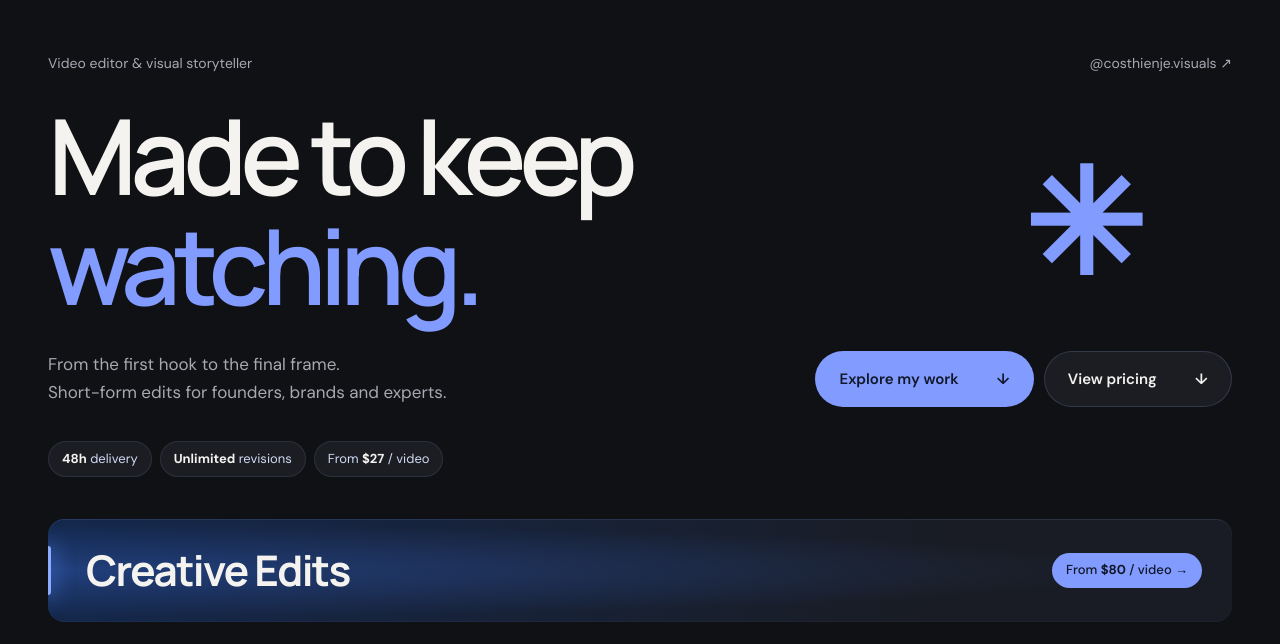
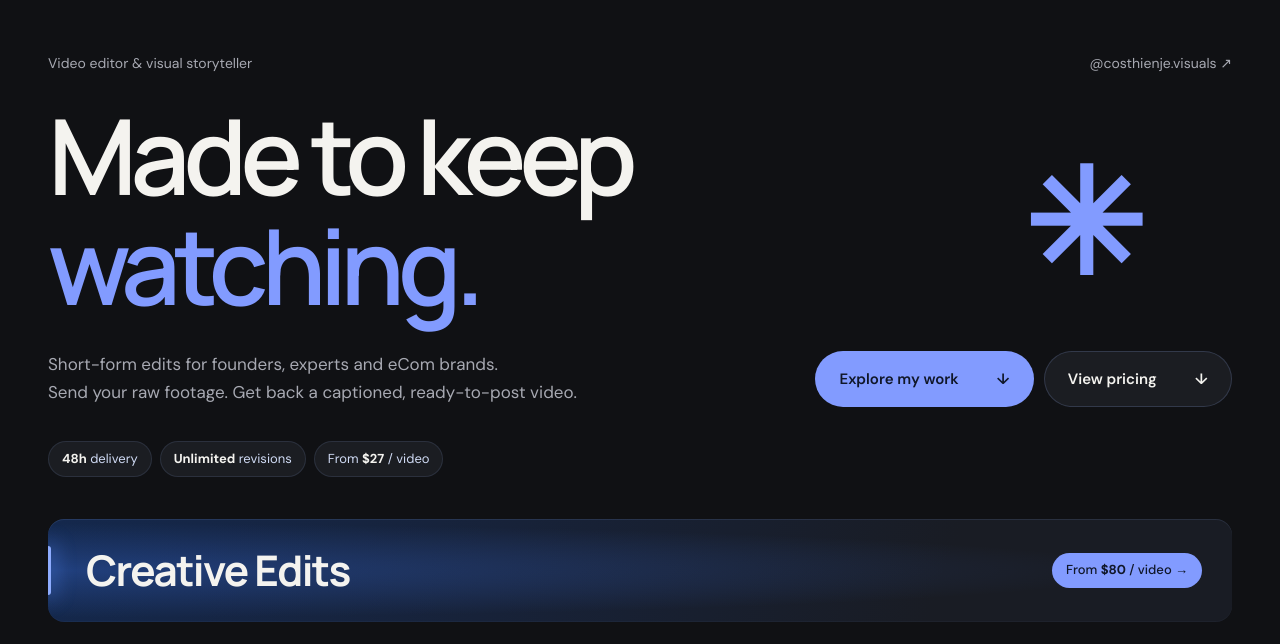
Before and after one commit to costhienje-dotcom/costhienje-dotcom.github.io, a plain HTML site: page index.html in a window 1280 px wide. Shown: the part 100-744 px from the top of the page. Drawn offline with Linux system fonts and the light colour scheme.

Commit message:
Rewrite hero subline: who it's for and what clients get
Co-Authored-By: Claude Opus 5.5 <noreply@anthropic.com>

```diff
--- a/index.html
+++ b/index.html
@@ -18,7 +18,7 @@
   <section class="hero wrap" aria-labelledby="hero-title">
     <div class="hero-intro"><p>Video editor & visual storyteller</p><a href="https://www.instagram.com/costhienje.visuals/" target="_blank" rel="noopener noreferrer">@costhienje.visuals ↗</a></div>
     <h1 id="hero-title">Made to keep<br><em>watching.</em><span class="asterisk" aria-hidden="true">✳</span></h1>
-    <div class="hero-bottom"><p>From the first hook to the final frame.<br>Short-form edits for founders, brands and experts.</p><div class="hero-actions"><a class="button primary" href="#work">Explore my work <span aria-hidden="true">↓</span></a><a class="button secondary" href="#pricing">View pricing <span aria-hidden="true">↓</span></a></div></div>
+    <div class="hero-bottom"><p>Short-form edits for founders, experts and eCom brands.<br>Send your raw footage. Get back a captioned, ready-to-post video.</p><div class="hero-actions"><a class="button primary" href="#work">Explore my work <span aria-hidden="true">↓</span></a><a class="button secondary" href="#pricing">View pricing <span aria-hidden="true">↓</span></a></div></div>
     <ul class="hero-facts" aria-label="Working terms"><li><strong>48h</strong> delivery</li><li><strong>Unlimited</strong> revisions</li><li><a href="#pricing">From <strong data-price="min"></strong> / video</a></li></ul>
   </section>
   <section class="work wrap" id="work" aria-label="Video projects by category">
```
